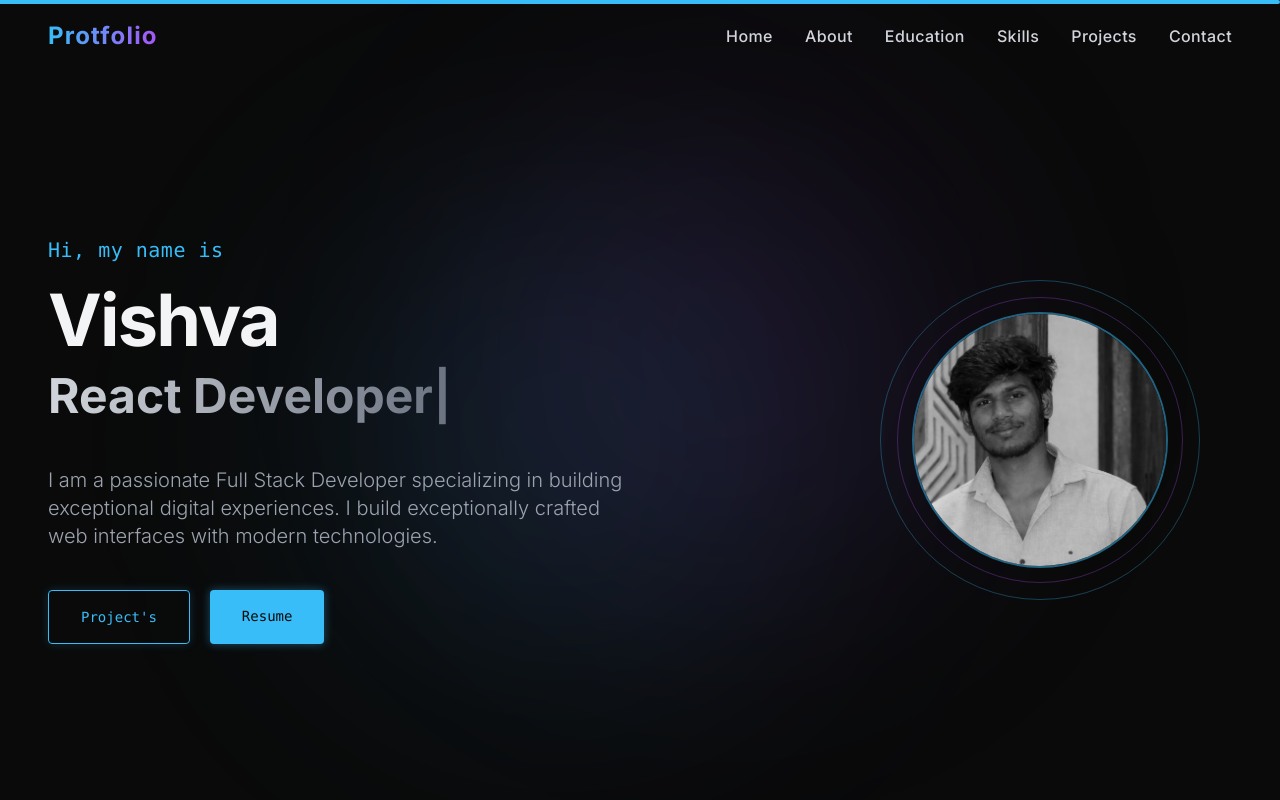
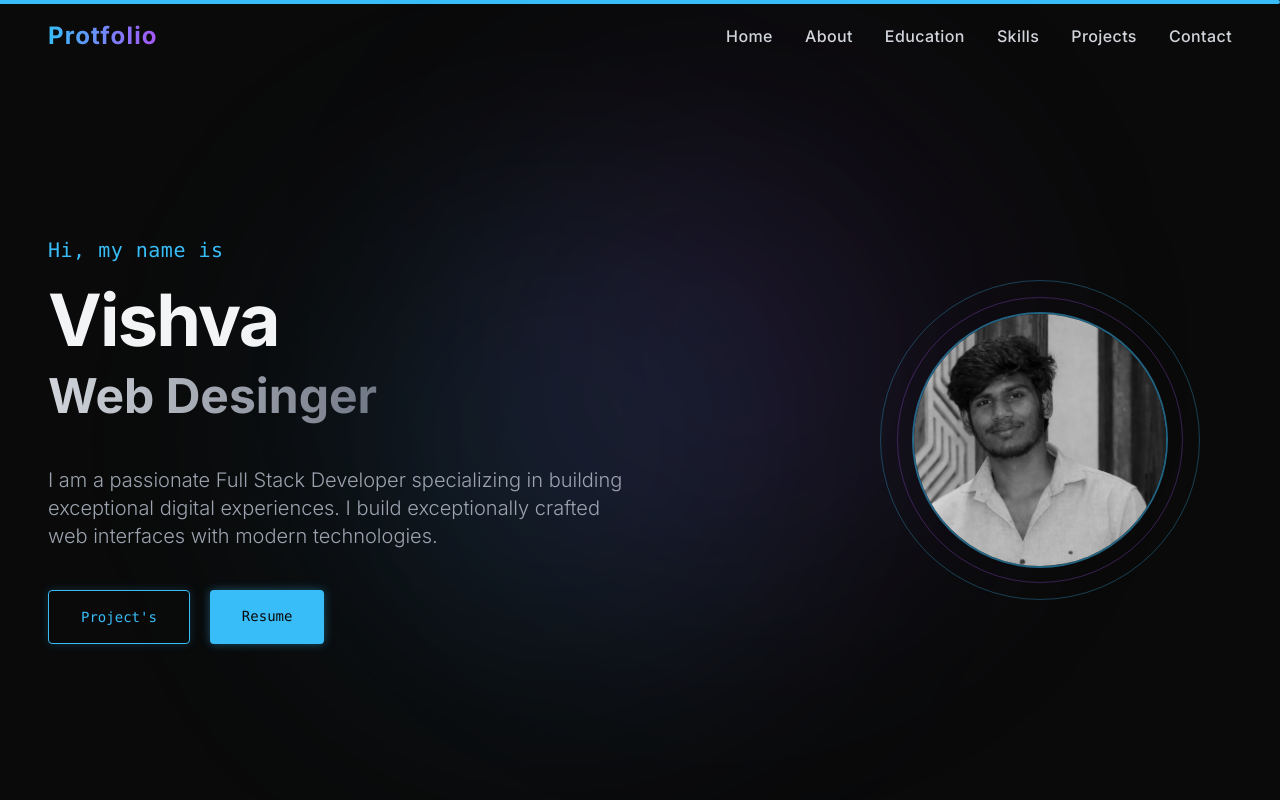
Before and after one commit to VISHVA-OSS/PortFolio, a React (Vite) app: page / in a window 1280 px wide. Shown: the top 800 px of the page. Built offline with nearby package versions, Linux system fonts and the light colour scheme.

Commit message:
first commit

```diff
--- a/src/data/mockData.jsx
+++ b/src/data/mockData.jsx
@@ -9,7 +9,7 @@ import { image } from 'framer-motion/client';
 export const personalData = {
   name: "Vishva",
   role: "Frontend Developer",
-  tagline: ["React Developer", "Full Stack Developer"],
+  tagline: ["React Developer", "Full Stack Developer", "Web Desinger"],
   bio: "I am a passionate Full Stack Developer specializing in building exceptional digital experiences. Currently, I'm focused on creating accessible, human-centered products utilizing modern web technologies like React, Tailwind CSS, and Framer Motion. I love bringing designs to life through clean, efficient code and engaging animations.",
   email: "svishva600@gmail.com",
   github: "https://github.com/VISHVA-OSS",
```
